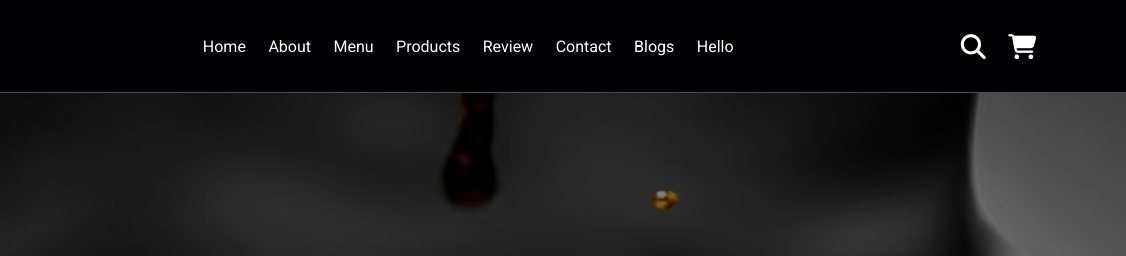
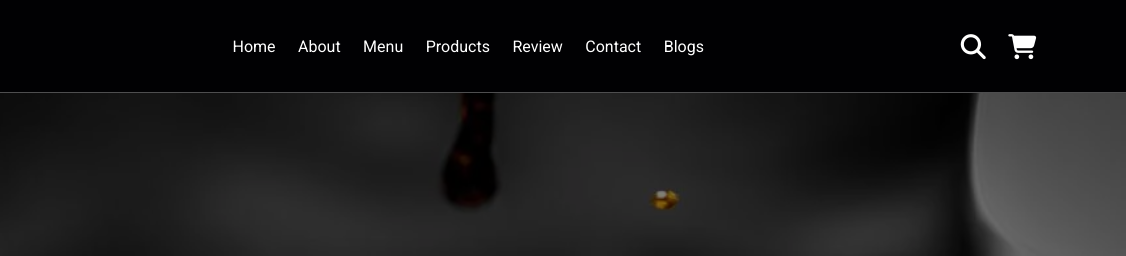
Before and after one commit to YMT-star/Coffee, a plain HTML site: page index.html in a window 1280 px wide. Shown: the top 256 px of the page, 154-1280 px from the left. Drawn offline with Linux system fonts and the light colour scheme.

Commit message:
remove a tag

```diff
--- a/index.html
+++ b/index.html
@@ -25,7 +25,6 @@
             <a href="#review">Review</a>
             <a href="#contact">Contact</a>
             <a href="#blogs">Blogs</a>
-            <a href="#hello">Hello</a>
         </nav>
         <div class="icons">
             <div class="fas fa-search" id="search-btn"></div>
```
